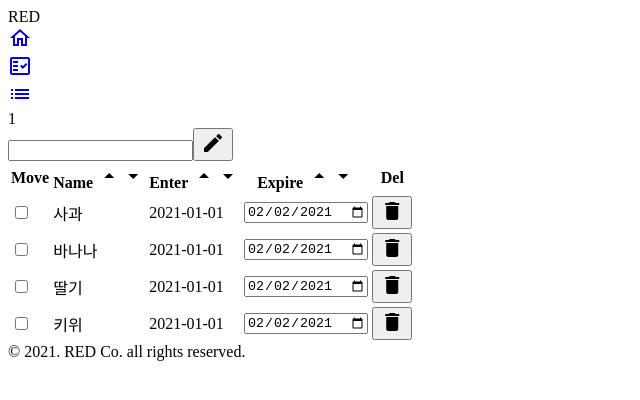
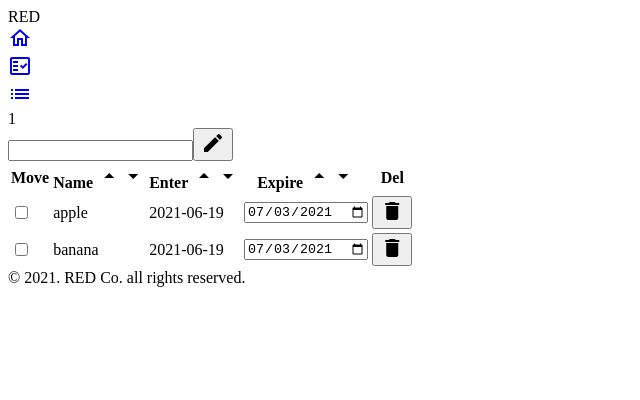
Before and after one commit to B-gooroom/project_RED_vue, a Vue app: page /groceries in a window 1280 px wide. Shown: the top 400 px of the page, without its empty margins (0-640 px from the left). Built offline with nearby package versions, Linux system fonts and the light colour scheme; the HTML template or start-up script is replaced by a standard one.

Commit message:
grocerisStoreRead

```diff
--- a/src/components/contents/Groceries.vue
+++ b/src/components/contents/Groceries.vue
@@ -34,38 +34,11 @@
           </tr>
         </thead>
         <tbody>
-          <tr>
+          <tr v-for="(grocery, index) in groceries" :key="index">
             <td><input type="checkbox" onchange=""></td>
-            <td>사과</td>
-            <td>2021-01-01</td>
-            <td class="td-expire"><input type="date" value="2021-02-02" onchange=""></td>
-            <td class="td-delete">
-              <button class="button-delete" onclick=""><span class="material-icons">delete</span></button>
-            </td>
-          </tr>
-          <tr>
-            <td><input type="checkbox" onchange=""></td>
-            <td>바나나</td>
-            <td>2021-01-01</td>
-            <td class="td-expire"><input type="date" value="2021-02-02" onchange=""></td>
-            <td class="td-delete">
-              <button class="button-delete" onclick=""><span class="material-icons">delete</span></button>
-            </td>
-          </tr>
-          <tr>
-            <td><input type="checkbox" onchange=""></td>
-            <td>딸기</td>
-            <td>2021-01-01</td>
-            <td class="td-expire"><input type="date" value="2021-02-02" onchange=""></td>
-            <td class="td-delete">
-              <button class="button-delete" onclick=""><span class="material-icons">delete</span></button>
-            </td>
-          </tr>
-          <tr>
-            <td><input type="checkbox" onchange=""></td>
-            <td>키위</td>
-            <td>2021-01-01</td>
-            <td class="td-expire"><input type="date" value="2021-02-02" onchange=""></td>
+            <td>{{grocery.name}}</td>
+            <td>{{grocery.enter}}</td>
+            <td class="td-expire"><input type="date" v-model="grocery.expire" onchange=""></td>
             <td class="td-delete">
               <button class="button-delete" onclick=""><span class="material-icons">delete</span></button>
             </td>
@@ -81,6 +54,9 @@ export default {
   computed: {
     grocery() {
       return this.$store.state.groceries.grocery
+      },
+    groceries() {
+      return this.$store.state.groceries.groceries
     }
   },
   methods: {
@@ -90,6 +66,7 @@ export default {
   },
   created() {
     this.grocery.name = ''
+    this.$store.dispatch('groceriesRead')
   }
 }
 </script>
--- a/src/store/moduleGroceries.js
+++ b/src/store/moduleGroceries.js
@@ -10,6 +10,9 @@ export const moduleGroceries = {
     }
   },
   mutations: {
+    groceriesRead(state, groceries) {
+      state.groceries = groceries
+    }
   },
   actions: {
     groceriesCreate(thisStore) {
@@ -19,6 +22,20 @@ export const moduleGroceries = {
         expire: moment().add(14, 'days').format('YYYY-MM-DD')
       })
       console.log('Done groceriesCreate', moduleGroceries.state.groceries)
+    },
+    groceriesRead(thisStore) {
+      const groceries = [{
+        name: 'apple',
+        enter: moment().format('YYYY-MM-DD'),
+        expire: moment().add(14, 'days').format('YYYY-MM-DD')
+      }, {
+        name: 'banana',
+        enter: moment().format('YYYY-MM-DD'),
+        expire: moment().add(14, 'days').format('YYYY-MM-DD')
+      }]
+      thisStore.commit('groceriesRead', groceries)
+      console.log('Done groceriesRead', moduleGroceries.state.groceries)
+
     }
   }
 }
```
